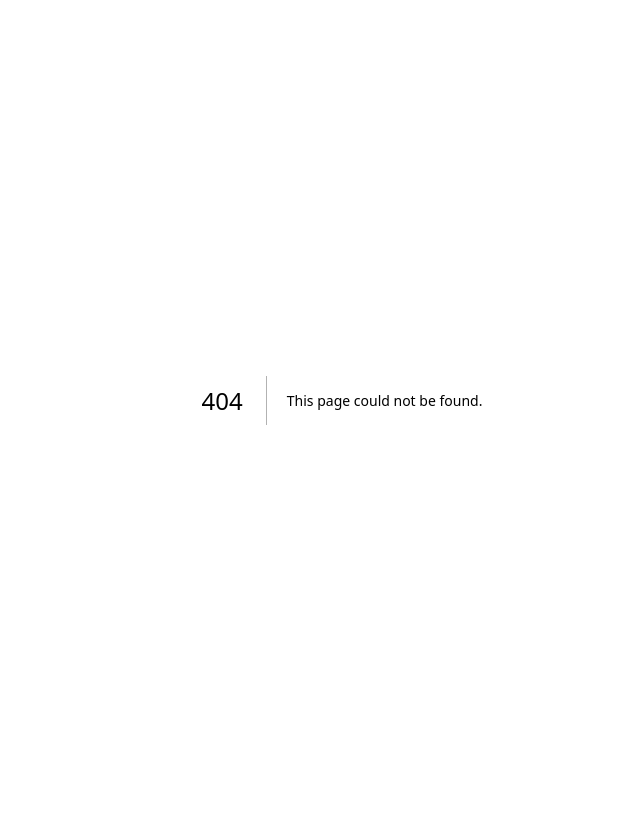
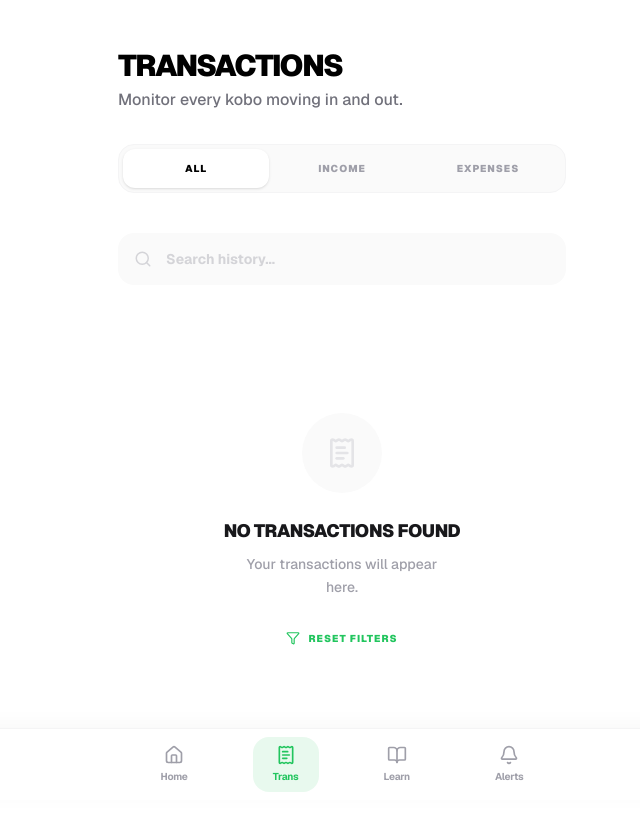
Before and after one commit to ayasemota/paycort-main, a Next.js app in the folder client/: page /dashboard/transactions in a window 1280 px wide. Before the commit this address had no page. Shown: the top 830 px of the page, without its empty margins (298-938 px from the left). Before the commit the page ends 800 px from the top, so only its background shows below. Built offline with nearby package versions, Linux system fonts and the light colour scheme.

Commit message:
transactions page added

```diff
--- /dev/null
+++ b/client/app/dashboard/transactions/page.tsx
@@ -0,0 +1,79 @@
+"use client";
+
+import React, { useState } from 'react';
+import { Search, ReceiptText, Filter } from 'lucide-react';
+
+type FilterType = 'all' | 'income' | 'expenses';
+
+export default function TransactionsPage() {
+  const [activeFilter, setActiveFilter] = useState<FilterType>('all');
+
+  // Mock data structure - currently empty to show the "No transactions" state
+  const transactions: any[] = [];
+
+  const getEmptyStateMessage = () => {
+    if (activeFilter === 'income') return "No income transactions found.";
+    if (activeFilter === 'expenses') return "No expense transactions found.";
+    return "Your transactions will appear here.";
+  };
+
+  return (
+    <main className="min-h-screen bg-white pt-12 px-6 font-sans text-black animate-in fade-in duration-500">
+      <div className="max-w-md mx-auto">
+
+        {/* Header Section */}
+        <header className="mb-8">
+          <h1 className="text-3xl font-black tracking-tighter uppercase">Transactions</h1>
+          <p className="text-zinc-500 font-medium mt-1">Monitor every kobo moving in and out.</p>
+        </header>
+
+        {/* Dynamic Filter Buttons - Kuda Style */}
+        <div className="flex bg-zinc-50 p-1 rounded-2xl border border-zinc-100 mb-10">
+          {(['all', 'income', 'expenses'] as FilterType[]).map((filter) => (
+            <button
+              key={filter}
+              onClick={() => setActiveFilter(filter)}
+              className={`flex-1 py-3 text-[10px] font-black uppercase tracking-widest rounded-xl transition-all ${
+                activeFilter === filter
+                ? "bg-white text-black shadow-sm"
+                : "text-zinc-400 hover:text-zinc-600"
+              }`}
+            >
+              {filter}
+            </button>
+          ))}
+        </div>
+
+        {/* Search Bar Placeholder */}
+        <div className="relative mb-12">
+          <Search className="absolute left-4 top-1/2 -translate-y-1/2 text-zinc-300" size={18} />
+          <input
+            type="text"
+            placeholder="Search history..."
+            className="w-full pl-12 pr-4 py-4 bg-zinc-50 border-none rounded-2xl text-sm font-bold placeholder:text-zinc-300 focus:ring-2 focus:ring-brand-green/20 outline-none transition-all"
+          />
+        </div>
+
+        {/* Dynamic Empty State */}
+        <section className="flex flex-col items-center justify-center py-20 text-center">
+          <div className="h-20 w-20 bg-zinc-50 rounded-full flex items-center justify-center mb-6">
+            <ReceiptText className="text-zinc-200" size={32} />
+          </div>
+
+          <h2 className="text-lg font-black uppercase tracking-tight text-zinc-900">
+            No Transactions Found
+          </h2>
+
+          <p className="text-zinc-400 text-sm font-medium mt-2 max-w-[200px] leading-relaxed">
+            {getEmptyStateMessage()}
+          </p>
+
+          <button className="mt-8 flex items-center gap-2 text-brand-green font-black text-[10px] uppercase tracking-widest hover:opacity-70 transition-opacity">
+            <Filter size={14} /> Reset Filters
+          </button>
+        </section>
+
+      </div>
+    </main>
+  );
+}
```
Also changed, not shown: client/app/dashboard/layout.tsx (+7 -6 lines), client/app/dashboard/page.tsx (+53 -26 lines), client/app/dashboard/BottomNav.tsx (renamed from client/components/dashboard/BottomNav.tsx), 1 other file (tests, documents, lock files or other folders).
